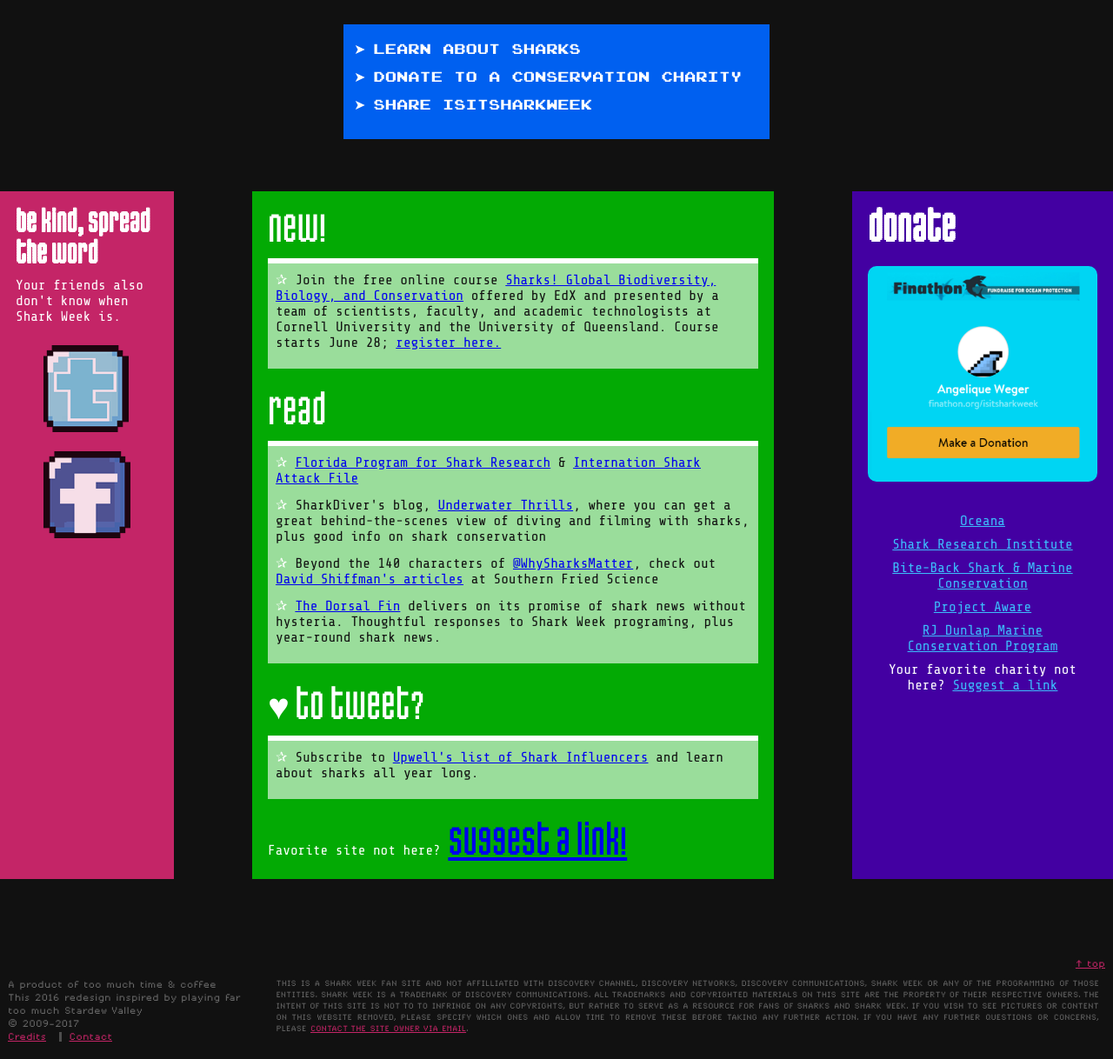
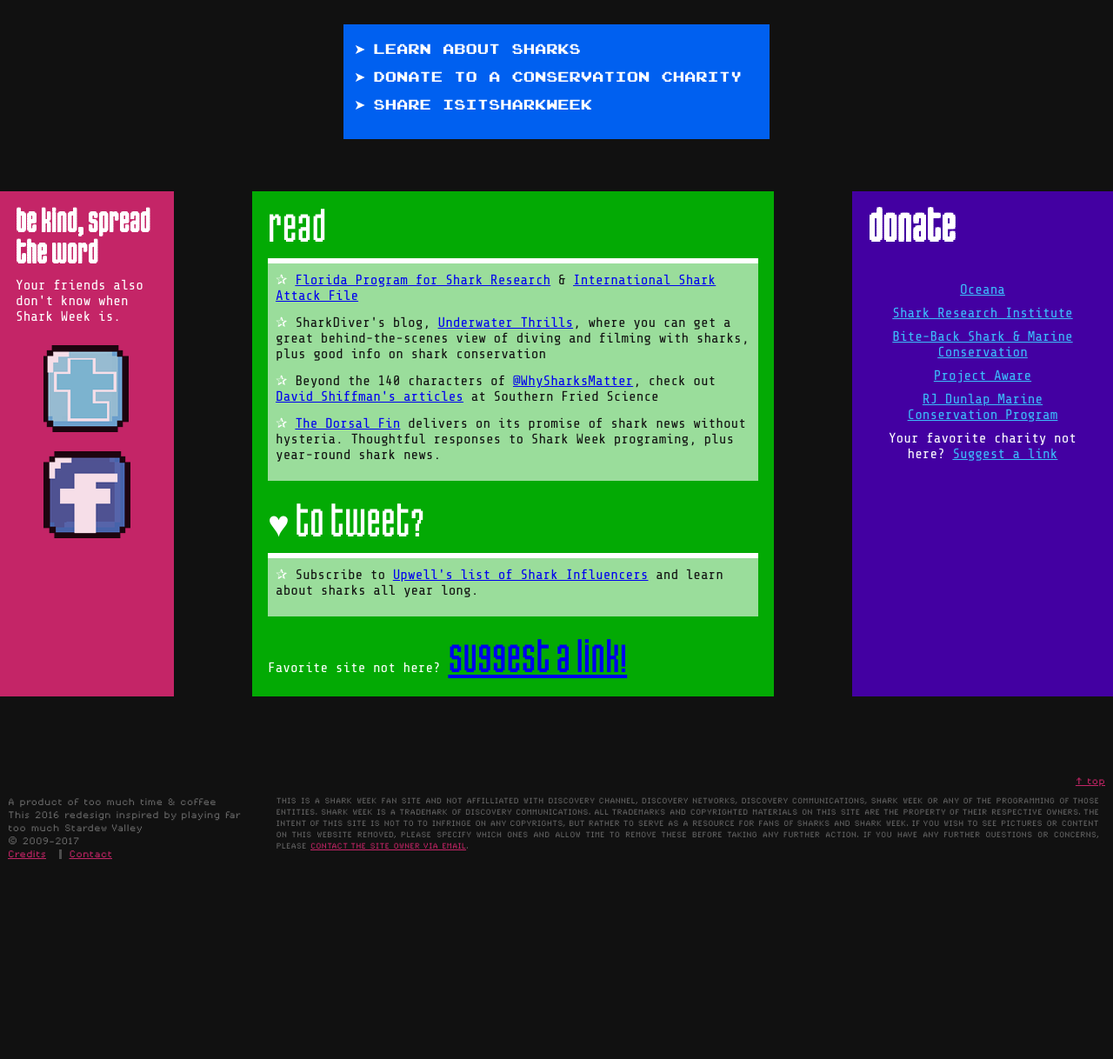
Before and after one commit to angeliquejw/isitsharkweek, a PHP site: page /index.php in a window 1280 px wide. Shown: the part 905-2123 px from the top of the page at 87% size. After the commit the page ends 1893 px from the top, so only its background shows below. Run offline with PHP 8.4, Linux system fonts and the light colour scheme; some libraries are stand-ins or nearby versions.

Commit message:
Updated content

```diff
--- a/donate.php
+++ b/donate.php
@@ -1,10 +1,5 @@
 <section id="donate">
   <h3 class="heading">Donate</h3>
-  <div class="embedWrapper embed-finathon">
-    <a href="http://finathon.org/isitsharkweek" target="_blank" title="Donate to the Finathon">
-      <img src="http://isitsharkweek.com/2016/img/finathon.png" alt="Donate to the Finathon" />
-    </a>
-  </div>
   <ul>
     <li><a href="http://na.oceana.org/en/our-work/protect-marine-wildlife/sharks/overview" target="_blank">Oceana</a></li>
     <li><a href="http://www.sharks.org/" target="_blank">Shark Research Institute</a></li>
--- a/learn.php
+++ b/learn.php
@@ -1,14 +1,8 @@
 <section id="learn">
   <ul>
-    <li><span class="heading">NEW!</span>
-      <ul>
-        <li>Join the free online course <a href="http://www.southernfriedscience.com/shark-mooc-theres-a-big-shark-party-and-youre-invited/">Sharks! Global Biodiversity, Biology, and Conservation</a> offered by EdX and presented by a team of scientists, faculty,
-          and academic technologists at Cornell University and the University of Queensland. Course starts June 28; <a href="https://www.edx.org/course/sharks-global-biodiversity-biology-cornellx-uqx-bioee101x">register here.</a></li>
-      </ul>
-    </li>
     <li><span class="heading">READ</span>
       <ul>
-        <li><a href="http://www.flmnh.ufl.edu/fish/sharks/fpsr/fpsr.htm" target="_blank">Florida Program for Shark Research</a> &amp; <a href="http://www.flmnh.ufl.edu/fish/sharks/ISAF/ISAF.htm" target="_blank">Internation Shark Attack File</a></li>
+        <li><a href="http://www.flmnh.ufl.edu/fish/sharks/fpsr/fpsr.htm" target="_blank">Florida Program for Shark Research</a> &amp; <a href="http://www.flmnh.ufl.edu/fish/sharks/ISAF/ISAF.htm" target="_blank">International Shark Attack File</a></li>
         <li>SharkDiver's blog, <a href="http://sharkdivers.blogspot.com/" target="_blank">Underwater Thrills</a>, where you can get a great behind-the-scenes view of diving and filming with sharks, plus good info on shark conservation</li>
         <li>Beyond the 140 characters of <a href="http://twitter.com/WhySharksMatter">@WhySharksMatter</a>, check out <a href="http://www.southernfriedscience.com/author/whysharksmatter/">David Shiffman's articles</a> at Southern Fried Science</li>
         <li><a href="http://www.thedorsalfin.com/" target="_blank">The Dorsal Fin</a> delivers on its promise of shark news without hysteria. Thoughtful responses to Shark Week programing, plus year-round shark news.</li>
```
